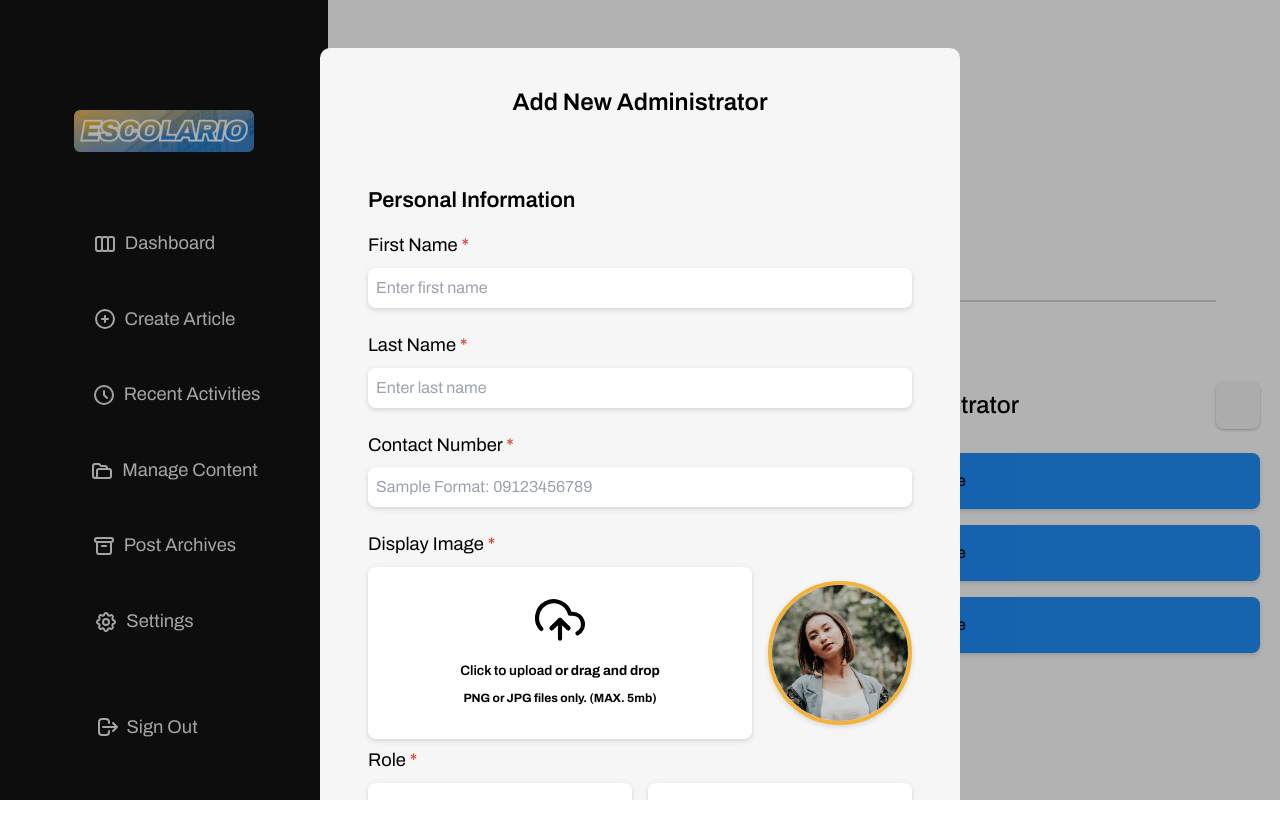
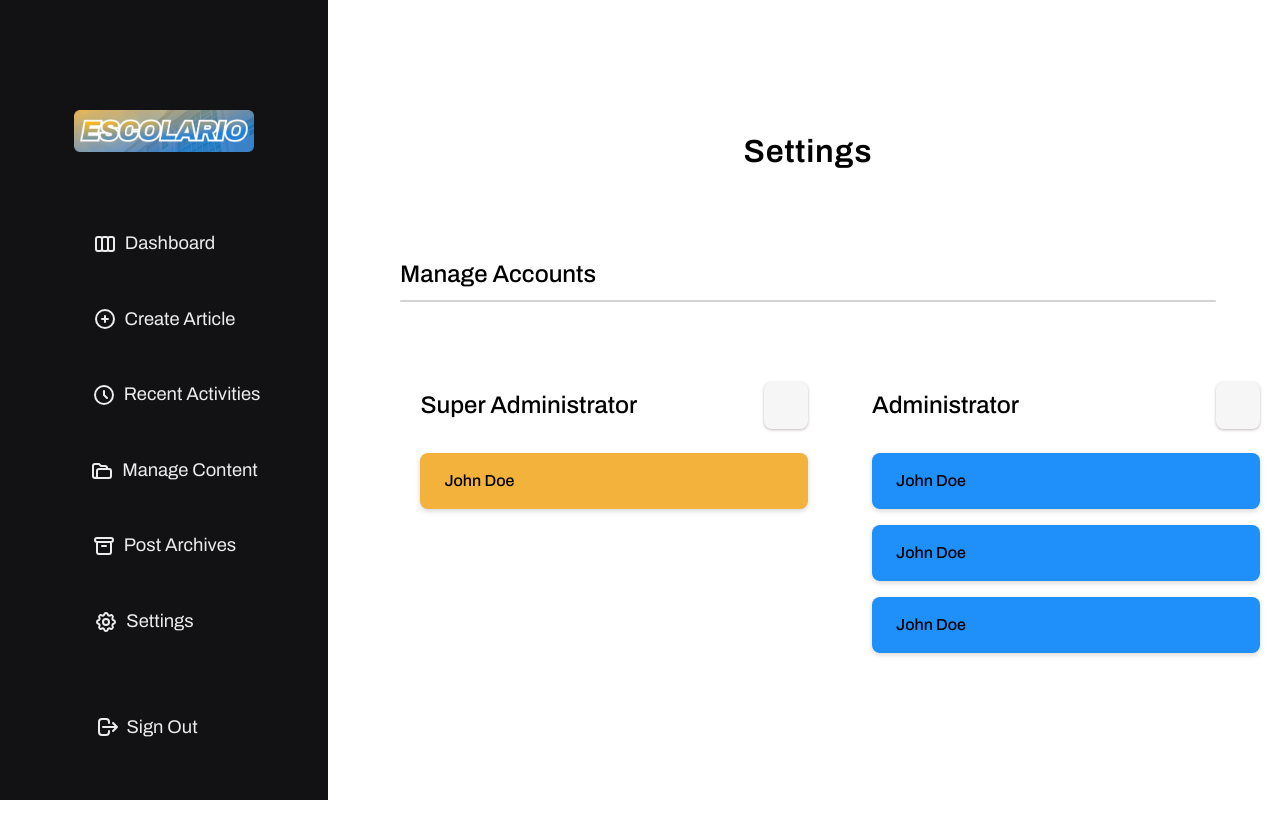
Before and after one commit to judgemongcal/se-becarios-cms, a React (Vite) app in the folder becarios-admin/: page /settings in a window 1280 px wide. Shown: the top 838 px of the page. Built offline with nearby package versions, Linux system fonts and the light colour scheme; some icons are missing; what @tiptap/extension-color would draw is missing.

Commit message:
refactored AdminList & SuperAdminList to use useSettingsContext

```diff
--- a/becarios-admin/src/components/settings/AdminList.jsx
+++ b/becarios-admin/src/components/settings/AdminList.jsx
@@ -1,7 +1,11 @@
+import { useSettingsContext } from '../../hooks/useSettingsContext';
 import { AdminSettingsBtn } from '../global/Button';
 import AdminListItem from './AdminListItem';
 
-function AdminList({ isAGearClicked, setIsAGearClicked }) {
+function AdminList() {
+  const { isAGearClicked, setIsAGearClicked } =
+    useSettingsContext();
+
   return (
     <div className="flex flex-col gap-2  sm:min-w-[100%] md:max-w-[100%] lg:min-w-[50%] lg:max-w-[100%]">
       <div className="mb-[1rem] flex flex-row items-center justify-between">
--- a/becarios-admin/src/components/settings/SuperAdminListItem.jsx
+++ b/becarios-admin/src/components/settings/SuperAdminListItem.jsx
@@ -1,6 +1,9 @@
 import { LuPencil } from 'react-icons/lu';
+import { useSettingsContext } from '../../hooks/useSettingsContext';
 
-export function SuperAdminListItem({ isSAGearClicked }) {
+export function SuperAdminListItem() {
+  const { isSAGearClicked } = useSettingsContext();
+
   return (
     <div className="bg-brand-yellow rounded-8 shadow-shadow-db flex w-[100%] flex-row items-center justify-between gap-2 p-2">
       <div className="admin-name ml-4 py-2 font-medium">
--- a/becarios-admin/src/pages/Settings.jsx
+++ b/becarios-admin/src/pages/Settings.jsx
@@ -27,7 +27,7 @@ function Settings() {
           <AdminList />
         </div>
       </div>
-      <AdminModal />
+      {/* <AdminModal /> */}
     </div>
   );
 }
```
